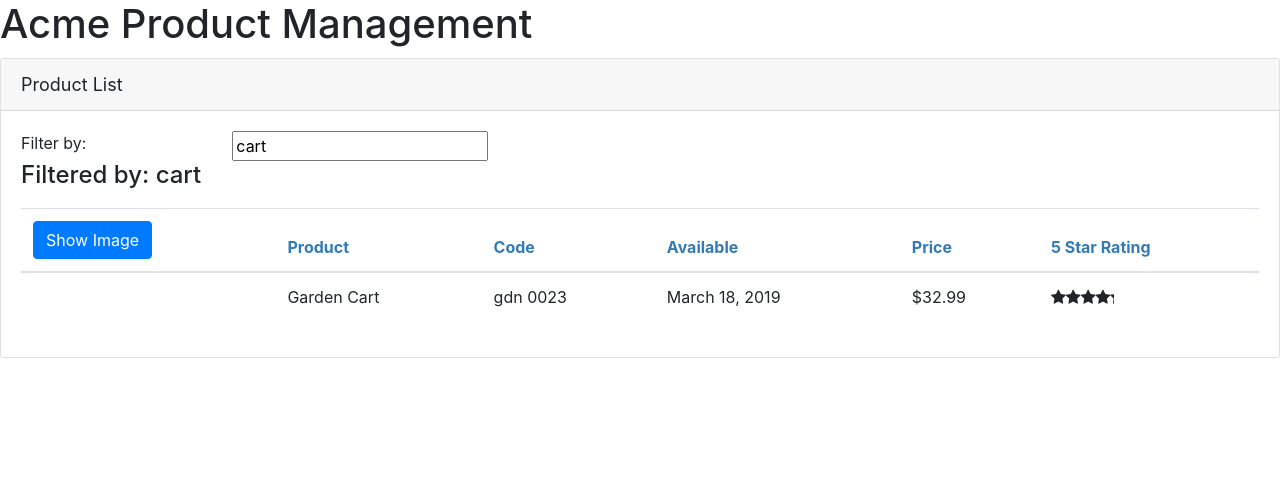
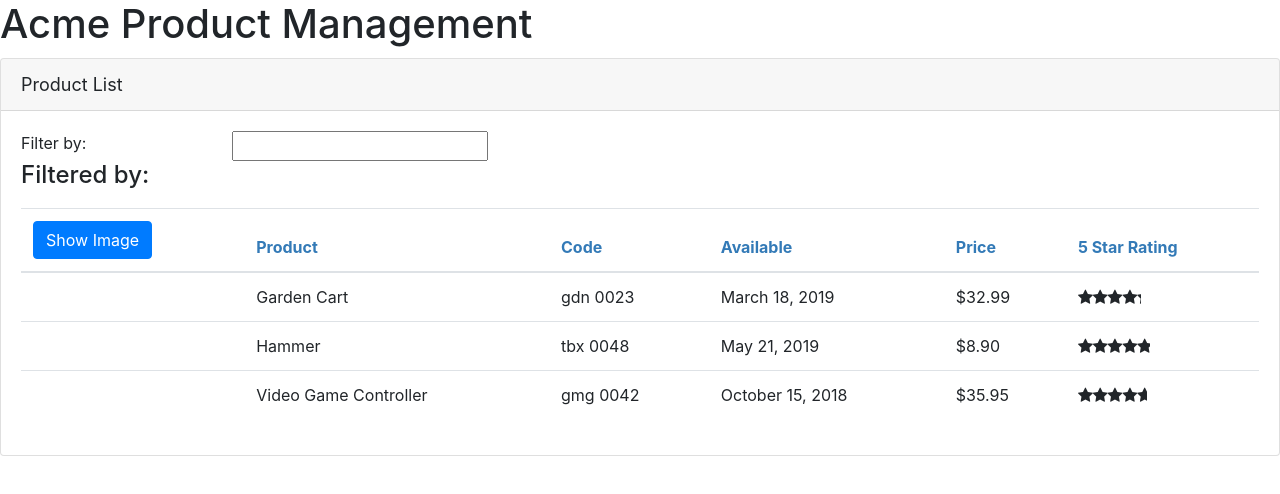
Before and after one commit to BinahUtuedor/Acme-Product-Management, an Angular app: page /products in a window 1280 px wide. Shown: the top 494 px of the page. Built offline with nearby package versions, Linux system fonts and the light colour scheme.

Commit message:
services and dependency injection

```diff
--- a/src/app/products/product-list.component.ts
+++ b/src/app/products/product-list.component.ts
@@ -1,5 +1,6 @@
 import { Component, OnInit } from '@angular/core';
 import { IProduct } from './product';
+import { ProductService } from './product.service';
 
 @Component({
     selector: 'pm-products',
@@ -22,32 +23,9 @@
     }
 
     filteredProducts: IProduct[] = [];
-    products: IProduct[] = [
-        {
-            "productId": 2,
-            "productName": "Garden Cart",
-            "productCode": "GDN-0023",
-            "releaseDate": "March 18, 2019",
-            "description": "15 gallon capacity rolling garden cart",
-            "price": 32.99,
-            "starRating": 4.2,
-            "imageUrl": "assets/images/garden_cart.png"
-          },
-          {
-            "productId": 5,
-            "productName": "Hammer",
-            "productCode": "TBX-0048",
-            "releaseDate": "May 21, 2019",
-            "description": "Curved claw steel hammer",
-            "price": 8.9,
-            "starRating": 4.8,
-            "imageUrl": "assets/images/hammer.png"
-          }
-    ];
+    products: IProduct[] = [];
 
-    constructor() {
-        this.filteredProducts = this.products;
-        this.listFilter = 'cart';
+    constructor(private productService: ProductService) {
     }
 
     onRatingClicked(message: string): void {
@@ -65,6 +43,7 @@
     }
 
     ngOnInit(): void {
-        console.log('In Oinit');
+        this.products = this.productService.getProducts();
+        this.filteredProducts = this.products;
     }
 }
--- /dev/null
+++ b/src/app/products/product.service.ts
@@ -0,0 +1,43 @@
+import { Injectable } from '@angular/core';
+
+import { IProduct } from './product';
+
+@Injectable({
+    providedIn: 'root'
+})
+export class ProductService {
+    getProducts(): IProduct[] {
+        return [
+            {
+                "productId": 2,
+                "productName": "Garden Cart",
+                "productCode": "GDN-0023",
+                "releaseDate": "March 18, 2019",
+                "description": "15 gallon capacity rolling garden cart",
+                "price": 32.99,
+                "starRating": 4.2,
+                "imageUrl": "assets/images/garden_cart.png"
+              },
+              {
+                "productId": 5,
+                "productName": "Hammer",
+                "productCode": "TBX-0048",
+                "releaseDate": "May 21, 2019",
+                "description": "Curved claw steel hammer",
+                "price": 8.9,
+                "starRating": 4.8,
+                "imageUrl": "assets/images/hammer.png"
+              },
+              {
+                "productId": 10,
+                "productName": "Video Game Controller",
+                "productCode": "GMG-0042",
+                "releaseDate": "October 15, 2018",
+                "description": "Standard two-button video game controller",
+                "price": 35.95,
+                "starRating": 4.6,
+                "imageUrl": "assets/images/xbox-controller.png"
+              }
+        ];
+    }
+}
```
Also changed, not shown: 1 other file (tests, documents, lock files or other folders).
